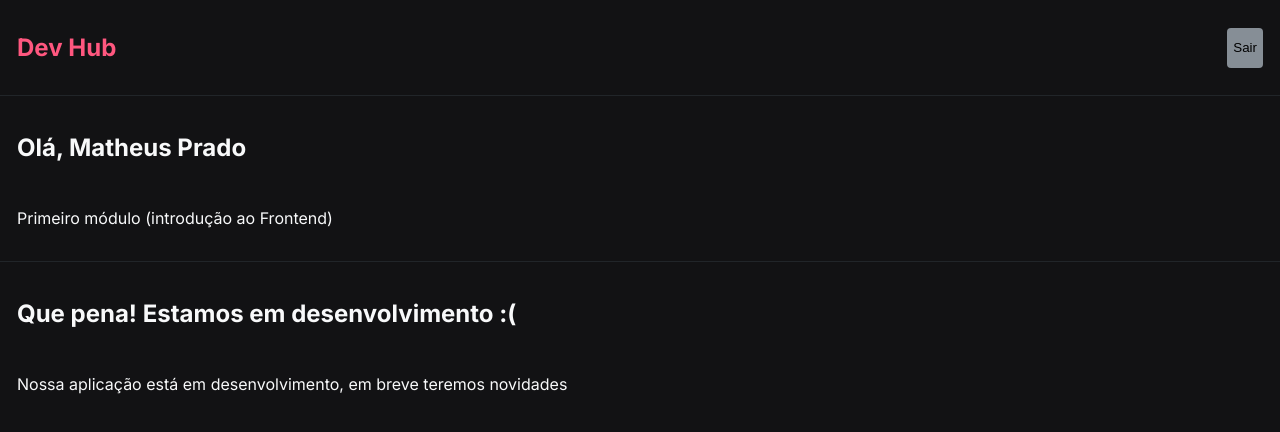
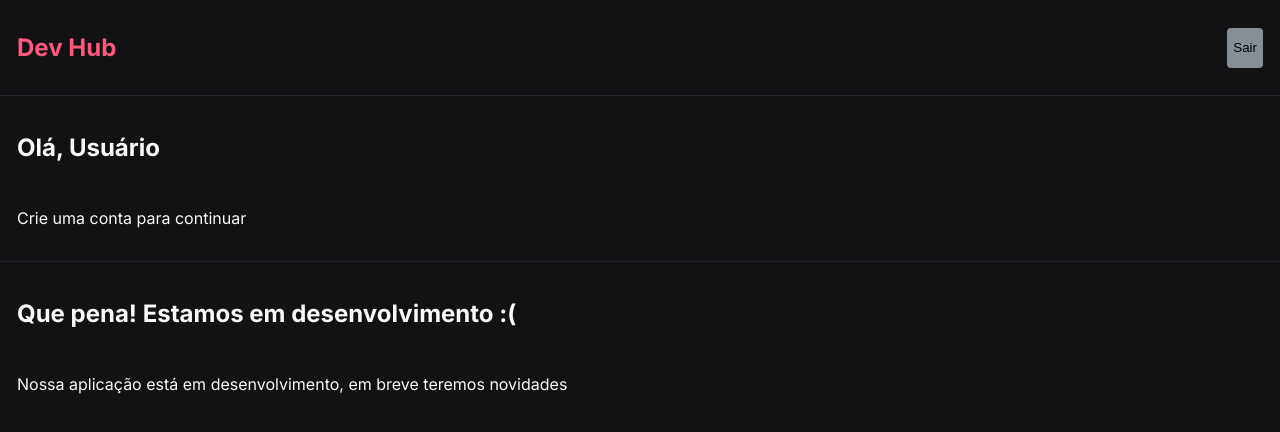
Before and after one commit to matheusprado1/dev-hub, a React (Vite) app: page /dashboard in a window 1280 px wide. Shown: the top 432 px of the page. Built offline with nearby package versions, Linux system fonts and the light colour scheme.

Commit message:
feat: add redirect in login and dashboard

```diff
--- a/src/pages/Dashboard/index.jsx
+++ b/src/pages/Dashboard/index.jsx
@@ -1,18 +1,29 @@
 import Logo from "../../components/Logo";
 import Button from "../../components/Button";
+import { useNavigate } from "react-router-dom";
+import { toast } from 'react-toastify';
 
 import { InfoContainer, HeaderContainer, MainContainer } from "./style";
 
-const Dashboard = () => {
+const Dashboard = ({ user, onLogout }) => {
+
+  const navigate = useNavigate();
+
+  const handleLogoutClick = () => {
+    toast.success("Logout realizado com sucesso!");
+    onLogout();
+    navigate("/");
+  };
+  // console.log(user)
   return (
     <>
       <HeaderContainer>
         <Logo>Dev Hub</Logo>
-        <Button>Sair</Button>
+        <Button onClick={handleLogoutClick}>Sair</Button>
       </HeaderContainer>
       <InfoContainer>
-        <h2>Olá, Matheus Prado</h2>
-        <p>Primeiro módulo (introdução ao Frontend)</p>
+        <h2>Olá, {user ? user.name : "Usuário"}</h2>
+        <p>{user ? user.course_module : "Crie uma conta para continuar"}</p>
       </InfoContainer>
       <MainContainer>
         <h2>Que pena! Estamos em desenvolvimento :(</h2>
--- a/src/pages/Login/index.jsx
+++ b/src/pages/Login/index.jsx
@@ -6,11 +6,15 @@ import Logo from "../../components/Logo";
 import Form from "../../components/Form";
 import Button from "../../components/Button";
 import { api } from "../../services/api";
+import { useNavigate } from "react-router-dom";
 
 import { toast } from 'react-toastify';
 
-const Login = () => {
+const Login = ({ onLoginSuccess }) => {
   const { register, handleSubmit } = useForm();
+
+  const navigate = useNavigate();
+
 
   const submit = async (formData) => {
 
@@ -23,8 +27,15 @@ const Login = () => {
 
       toast.success("Login realizado com sucesso!");
 
-      console.log(response.data); // Dados retornados pela API
-      // Aqui você pode manipular a resposta da API, como armazenar o token de acesso no localStorage
+      const userData = response.data.user;
+      // console.log(userData);
+
+      onLoginSuccess(userData);
+
+      navigate("/dashboard");
+
+      return userData;
+
     } catch (error) {
       console.error(error); // Tratamento de erros
       toast.error("Ops! Algo deu errado");
--- a/src/routes/routesMain.jsx
+++ b/src/routes/routesMain.jsx
@@ -2,16 +2,32 @@ import { Route, Routes } from "react-router-dom";
 import Login from "../pages/Login";
 import Register from "../pages/Register";
 import Dashboard from "../pages/Dashboard";
-// import { useState } from "react";
+import { useState } from "react";
+
 
 export const RoutesMain = () => {
-  // const [user, setUser] = useState();
+  const [user, setUser] = useState();
+
+
+  const handleLoginSuccess = (userData) => {
+    setUser(userData);
+  }
+
+  const handleLogout = () => {
+    setUser(null);
+  };
+
 
   return (
     <Routes>
-      <Route path="/" element={<Login />} />
+      <Route path="/"
+        element={<Login onLoginSuccess={handleLoginSuccess} />}
+      />
       <Route path="/register" element={<Register />} />
-      <Route path="/dashboard" element={<Dashboard />} />
+      <Route path="/dashboard"
+        element={<Dashboard user={user} onLogout={handleLogout} />}
+
+      />
     </Routes>
   )
 }
```
